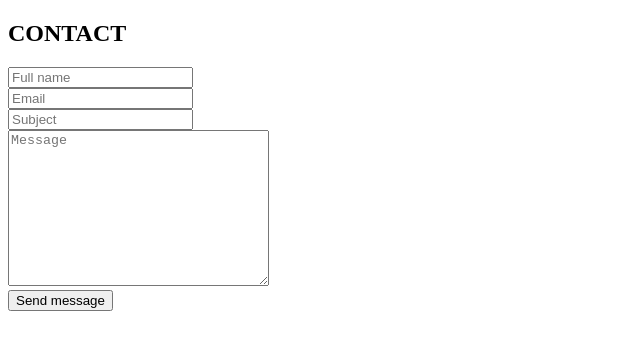
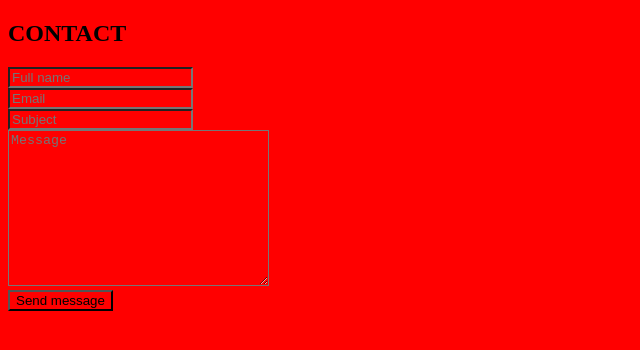
Before and after one commit to BhairabnathJ/Blog-Site.github.io, a website: page public/contactform.html in a window 1280 px wide. Shown: the whole page, without its empty margins (0-640 px from the left). Drawn offline with Linux system fonts and the light colour scheme.

Commit message:
Grammer Error fix

```diff
--- a/public/css/style.css
+++ b/public/css/style.css
@@ -1,3 +1,3 @@
 * {
-  baqckground-color: red;
+  background-color: red;
 }
```
